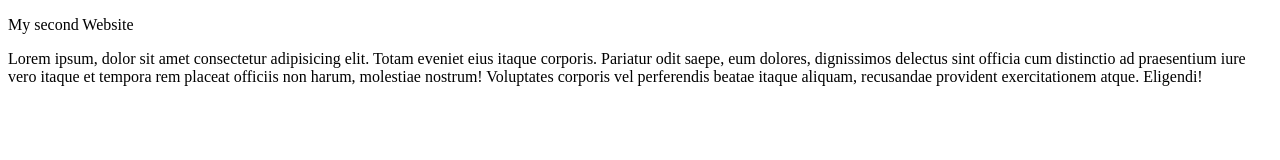
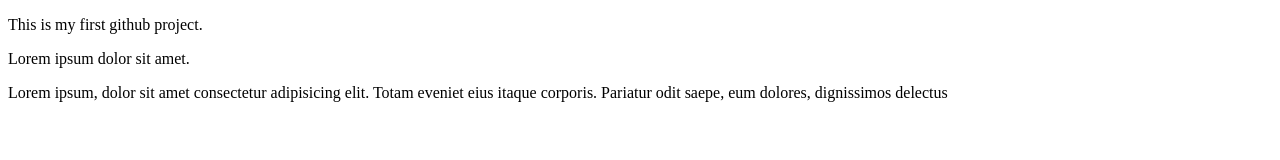
Before and after one commit to Saad100912/My-Second-Website, a plain HTML site: page index.html in a window 1280 px wide. Drawn offline with Linux system fonts and the light colour scheme.

Commit message:
added few lines

```diff
--- a/index.html
+++ b/index.html
@@ -6,7 +6,8 @@
     <title>Document</title>
 </head>
 <body>
-    <p>My second Website</p>
-    <p>Lorem ipsum, dolor sit amet consectetur adipisicing elit. Totam eveniet eius itaque corporis. Pariatur odit saepe, eum dolores, dignissimos delectus sint officia cum distinctio ad praesentium iure vero itaque et tempora rem placeat officiis non harum, molestiae nostrum! Voluptates corporis vel perferendis beatae itaque aliquam, recusandae provident exercitationem atque. Eligendi!</p>
+    <p>This is my first github project.</p>
+    <p>Lorem ipsum dolor sit amet.</p>
+    <p>Lorem ipsum, dolor sit amet consectetur adipisicing elit. Totam eveniet eius itaque corporis. Pariatur odit saepe, eum dolores, dignissimos delectus</p>
 </body>
 </html>
```
